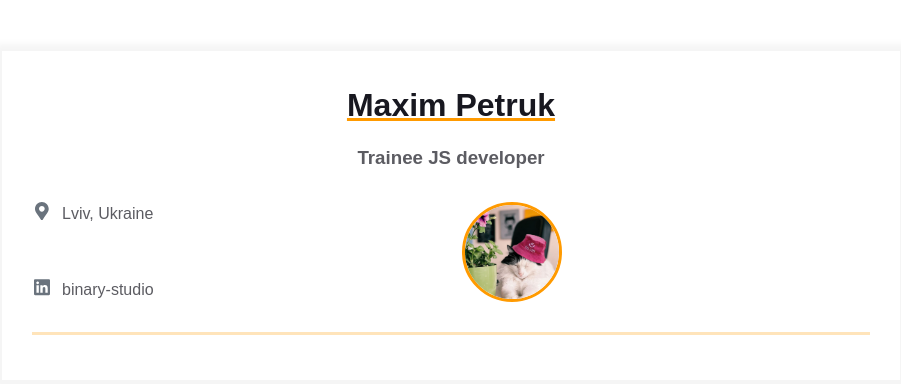
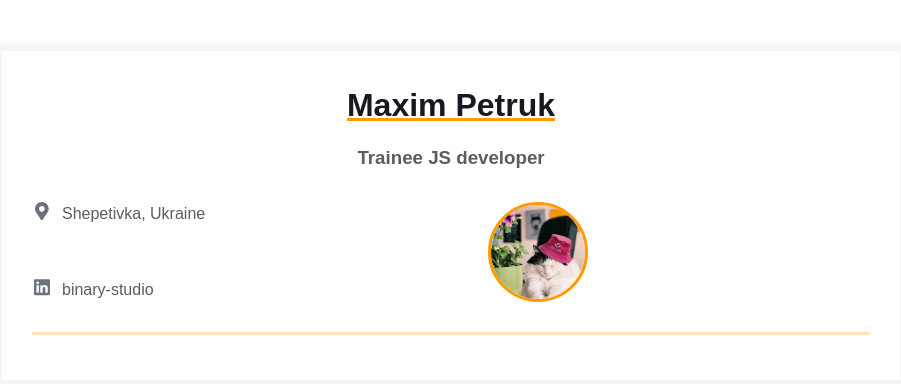
Before and after one commit to maxpetruk/homepage, a plain HTML site: page index.html in a window 1280 px wide. Shown: the whole page, without its empty margins (189-1090 px from the left). Drawn offline with Linux system fonts and the light colour scheme.

Commit message:
Update contact-info__block

```diff
--- a/index.html
+++ b/index.html
@@ -24,7 +24,7 @@
                       </path>
                     </svg>
                   </div>
-                  <span>Lviv, Ukraine</span>
+                  <span>Shepetivka, Ukraine</span>
                 </a>
 
                 <a href="https://ua.linkedin.com/company/binary-studio_241166" rel="author" class="contact-info__item">
```
